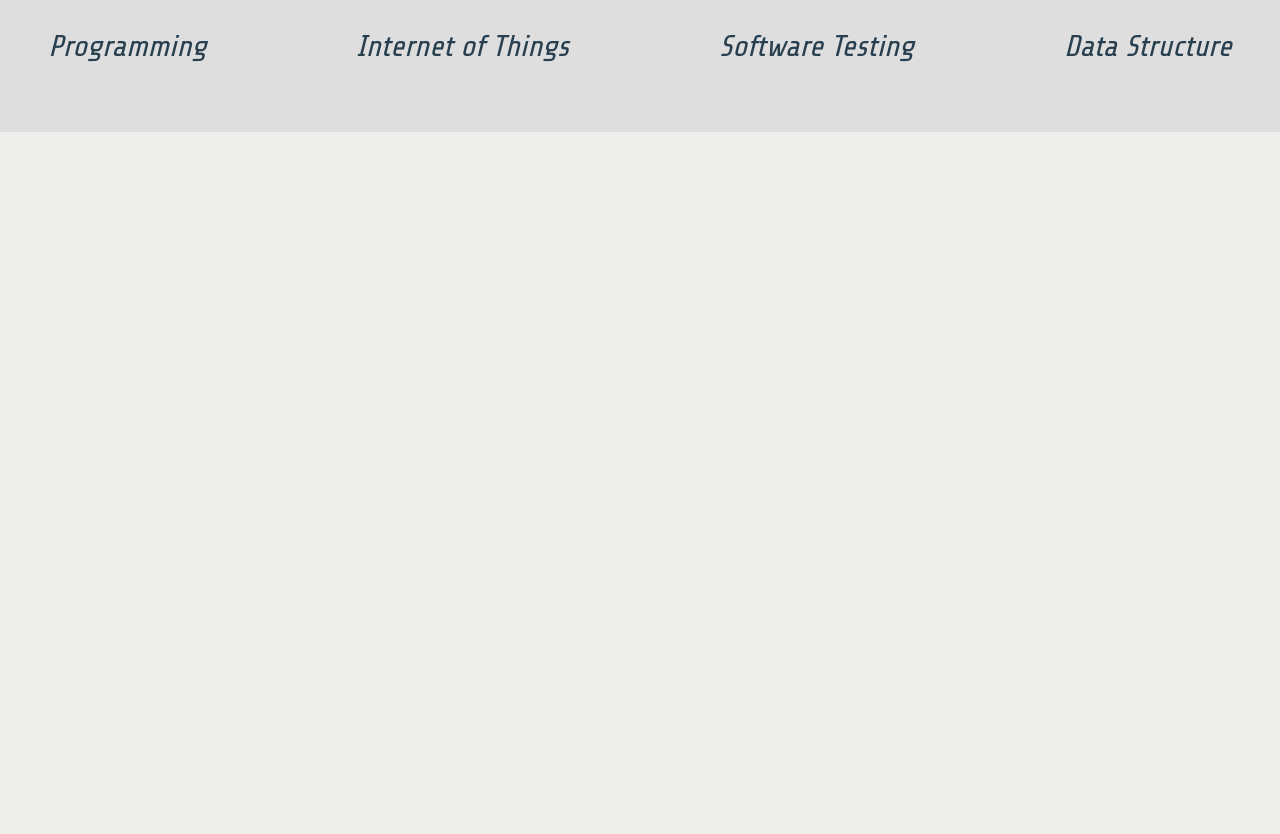
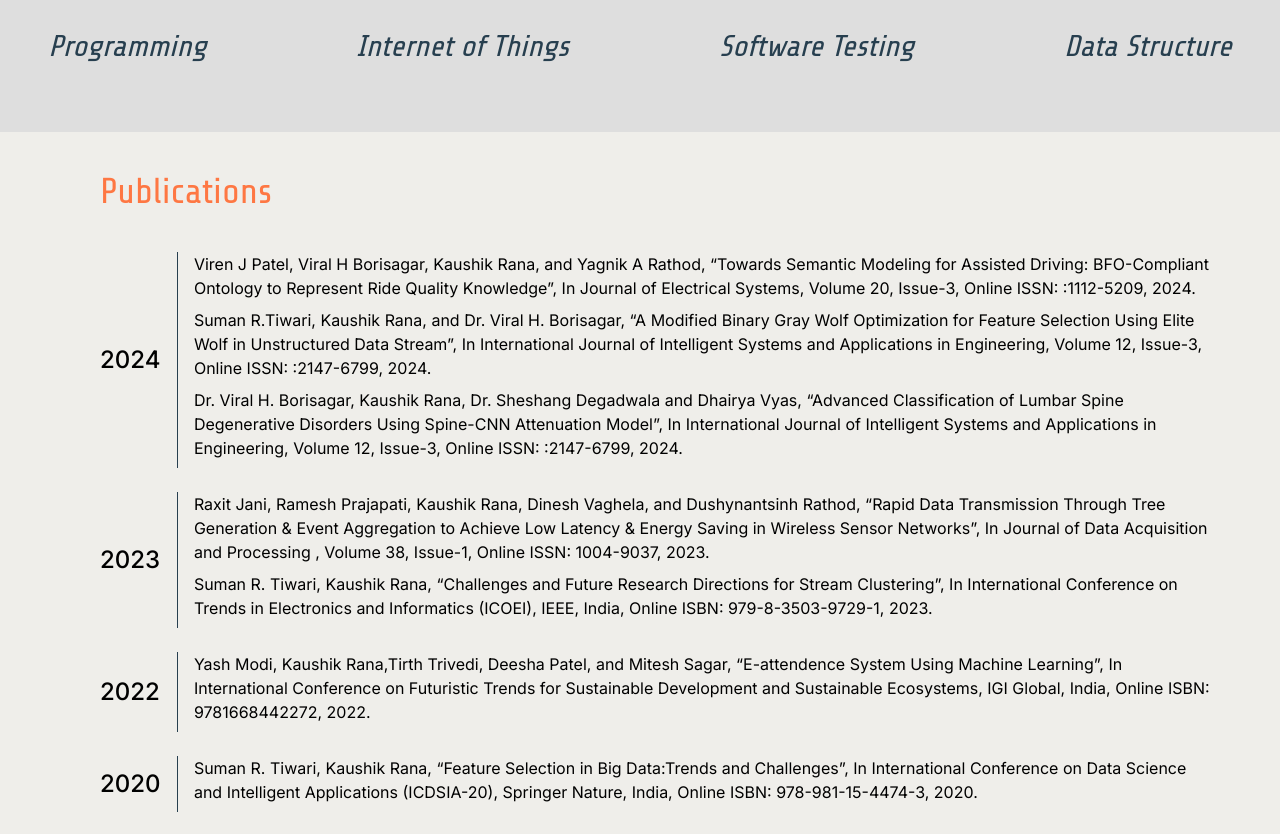
Before and after one commit to Slate-500-Vishw/kaushik-rana, a Next.js app: page / in a window 1280 px wide. Shown: the part 1920-2754 px from the top of the page. Before the commit the page ends 2552 px from the top, so only its background shows below. Built offline with nearby package versions, Linux system fonts and the light colour scheme.

Commit message:
publications added

```diff
--- /dev/null
+++ b/app/Publications/PublicationTable.tsx
@@ -0,0 +1,137 @@
+import React from "react";
+
+interface Publication {
+  year: number;
+  info: string;
+}
+
+const publications: Publication[] = [
+  {
+    year: 2024,
+    info: `Viren J Patel, Viral H Borisagar, Kaushik Rana, and Yagnik A Rathod, “Towards Semantic Modeling for Assisted Driving: BFO-Compliant Ontology to Represent Ride Quality Knowledge”, In Journal of Electrical Systems, Volume 20, Issue-3, Online ISSN: :1112-5209, 2024.`,
+  },
+  {
+    year: 2024,
+    info: `Suman R.Tiwari, Kaushik Rana, and Dr. Viral H. Borisagar, “A Modified Binary Gray Wolf Optimization for Feature Selection Using Elite Wolf in Unstructured Data Stream”, In International Journal of Intelligent Systems and Applications in Engineering, Volume 12, Issue-3, Online ISSN: :2147-6799, 2024.
+`,
+  },
+  {
+    year: 2024,
+    info: `Dr. Viral H. Borisagar, Kaushik Rana, Dr. Sheshang Degadwala and Dhairya Vyas, “Advanced Classification of Lumbar Spine Degenerative Disorders Using Spine-CNN Attenuation Model”, In International Journal of Intelligent Systems and Applications in Engineering, Volume 12, Issue-3, Online ISSN: :2147-6799, 2024.
+`,
+  },
+  {
+    year: 2023,
+    info: `Raxit Jani, Ramesh Prajapati, Kaushik Rana, Dinesh Vaghela, and Dushynantsinh Rathod, “Rapid Data Transmission Through Tree Generation & Event Aggregation to Achieve Low Latency & Energy Saving in Wireless Sensor Networks”, In Journal of Data Acquisition and Processing , Volume 38, Issue-1, Online ISSN: 1004-9037, 2023.`,
+  },
+  {
+    year: 2023,
+    info: `Suman R. Tiwari, Kaushik Rana, “Challenges and Future Research Directions for Stream Clustering”, In International Conference on Trends in Electronics and Informatics (ICOEI), IEEE, India, Online ISBN: 979-8-3503-9729-1, 2023.
+`,
+  },
+  {
+    year: 2022,
+    info: `Yash Modi, Kaushik Rana,Tirth Trivedi, Deesha Patel, and Mitesh Sagar, “E-attendence System Using Machine Learning”, In International Conference on Futuristic Trends for Sustainable Development and Sustainable Ecosystems, IGI Global, India, Online ISBN: 9781668442272, 2022.
+`,
+  },
+  {
+    year: 2020,
+    info: `Suman R. Tiwari, Kaushik Rana, “Feature Selection in Big Data:Trends and Challenges”, In International Conference on Data Science and Intelligent Applications (ICDSIA-20), Springer Nature, India, Online ISBN: 978-981-15-4474-3, 2020.
+`,
+  },
+  {
+    year: 2019,
+    info: `Kaushik Rana, Ketan Sarvakar, Anamika Mittal, “Forecasting Future Atmospheric Events using Machine Learning”, In International Journal of Innovative Technology and Exploring Engi- neering (IJITEE), Volume-8, Issue-9,Pages: 2782-2785, 2019.
+`,
+  },
+  {
+    year: 2019,
+    info: `Kaushik Rana, Chetan Kapadiya, Harshal Shah, “Regresssion Testing of Service Oriented Software”, In International Journal of Innovative Technology and Exploring Engineering (IJITEE), Volume-8, Issue-10, Pages: 448-453, 2019.
+`,
+  },
+  {
+    year: 2018,
+    info: `Kaushik Rana, Jalpa Ramavat, Durga Prasad Mohapatra, “Dynamic Slicing of Service-Oriented Software”, In International Journal of Engineering Research in Computer Science and Engineering, Volume-5, Issue-3, Pages: 78-89, 2018.
+`,
+  },
+  {
+    year: 2017,
+    info: `Kaushik Rana,“Slicing of SOA based software and its application to testing”, A Ph.D Thesis, Gujarat Technological University, 2017.
+”`,
+  },
+  {
+    year: 2014,
+    info: `Harkishan Rathod, Kaushik Rana, “Testing Web Services by Applying Program Slicing”, In International Journal of Advance Research in Computer Science and Management Studies, ISSN (PRINT):2321-7782(online), Volume 2, Issue 1, January 2014.
+`,
+  },
+  {
+    year: 2014,
+    info: `Kaushik Rana, Harshal Shah, and Durga Prasad Mohapatra, “A Novel Technique For Static Slicing of SoaML Service Interface Diagram”, In 2014 Annual IEEE India Conference (INDICON), Pune, India, 2014.
+`,
+  },
+  {
+    year: 2013,
+    info: `Kaushik Rana, “Black-box Testing of Web Service”, In International Journal of Computer Science & Informatics (IJCSI), Volume 3, No. 2, 2013.
+`,
+  },
+  {
+    year: 2009,
+    info: `Kaushik Rana, Kiran Amin, “Dynamic Slicing of Remote Procedure Call (RPC) Program for Debugging Purpose”, In Recent Trends in Software Testing Workshop (RTST09), NIT Rourkela, India, 2009.
+`,
+  },
+  {
+    year: 2009,
+    info: `Kirit Modi, Harshad Modi, and Kaushik Rana, “Web Service Discovery: Concepts, Approaches, Challenges”, In National Conference on Distributed Computing (NCDC09), Osmanabad, India, 2009.
+`,
+  },
+];
+
+const groupByYear = (items: Publication[]) => {
+  const map = new Map<number, Publication[]>();
+  items.forEach((item) => {
+    if (!map.has(item.year)) {
+      map.set(item.year, []);
+    }
+    map.get(item.year)!.push(item);
+  });
+  return new Map([...map.entries()].sort((a, b) => b[0] - a[0]));
+};
+
+const PublicationTable = () => {
+  const grouped = groupByYear(publications);
+
+  return (
+    <div className="overflow-x-auto">
+      <table className="table-auto w-full border-collapse">
+        <tbody>
+          {[...grouped.entries()].map(([year, items], yearIdx) => (
+            <React.Fragment key={year}>
+              {items.map((item, idx) => (
+                <tr
+                  key={`${year}-${idx}`}
+                  className={idx === 0 && yearIdx !== 0 ? "pt-6" : ""}
+                >
+                  {idx === 0 && (
+                    <td
+                      rowSpan={items.length}
+                      className="pr-4 font-medium border-r border-[#273F4F] whitespace-nowrap align-middle text-2xl"
+                    >
+                      {year}
+                    </td>
+                  )}
+                  <td className="pl-4 pb-2">{item.info}</td>
+                </tr>
+              ))}
+              {/* Gap between years */}
+              <tr>
+                <td colSpan={2} className="h-6"></td>
+              </tr>
+            </React.Fragment>
+          ))}
+        </tbody>
+      </table>
+    </div>
+  );
+};
+
+export default PublicationTable;
--- /dev/null
+++ b/app/Publications/Publications.tsx
@@ -0,0 +1,16 @@
+import React from 'react'
+import PublicationTable from './PublicationTable'
+const Publications = () => {
+  return (
+    <div className='md:ml-15 md:px-10 ml-6 md:mr-6 mr-0 mt-10'>
+        <h1 className='heading md:text-4xl text-3xl accent-color'>
+            Publications
+        </h1>
+        <div className='mt-10'>
+            <PublicationTable></PublicationTable>
+        </div>
+    </div>
+  )
+}
+
+export default Publications
--- a/app/page.tsx
+++ b/app/page.tsx
@@ -8,6 +8,7 @@ import Projects from "./Projects/Projects";
 import QuotesScroller from "./Quotes/Quotes";
 import { Button } from "@/components/ui/button";
 import Interest from "./Interests/Interest";
+import Publications from "./Publications/Publications";
 
 export default function Home() {
   const [progress, setProgress] = useState(0);
@@ -148,9 +149,8 @@ export default function Home() {
       <div id="interest">
         <Interest />
       </div>
-      <div className="h-[500px]">
-
-      </div>
+      <div id="publications"><Publications /></div>
+      <div className="h-[500px]"></div>
     </>
   );
 }
```
